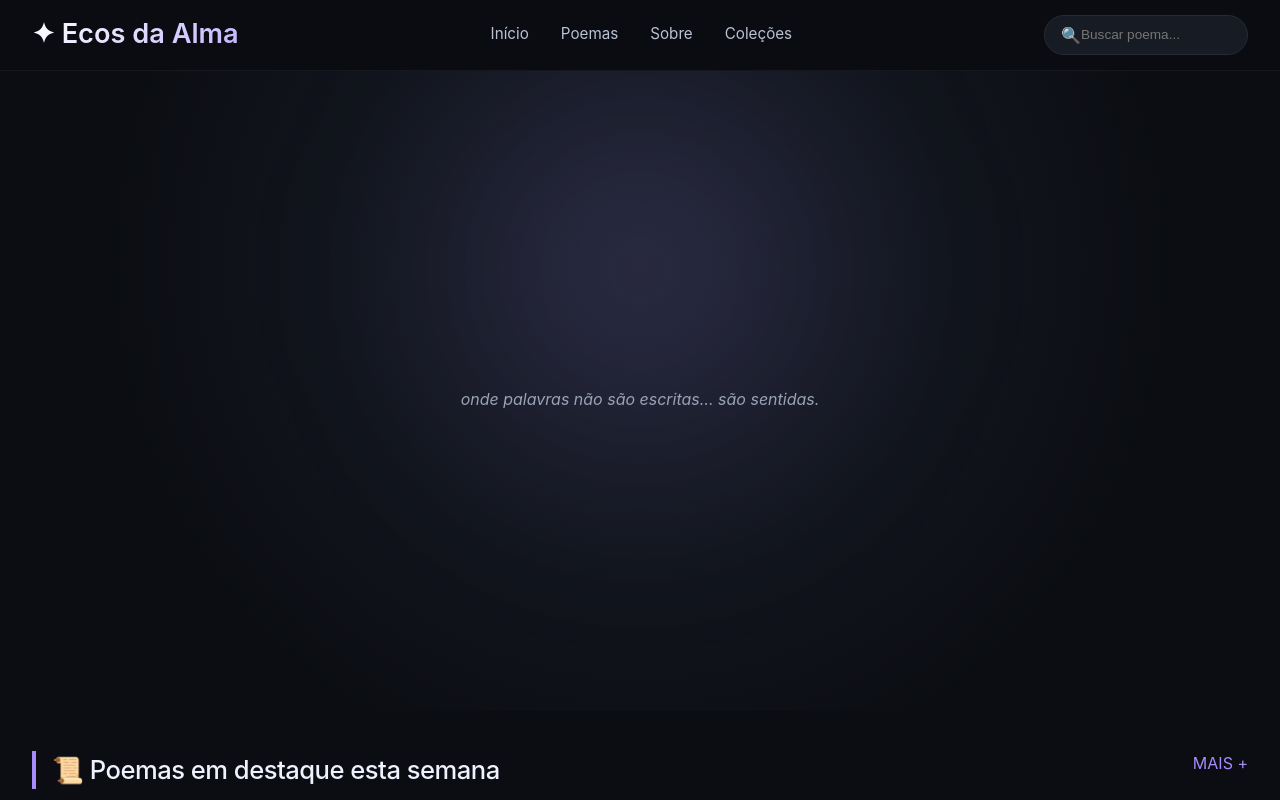
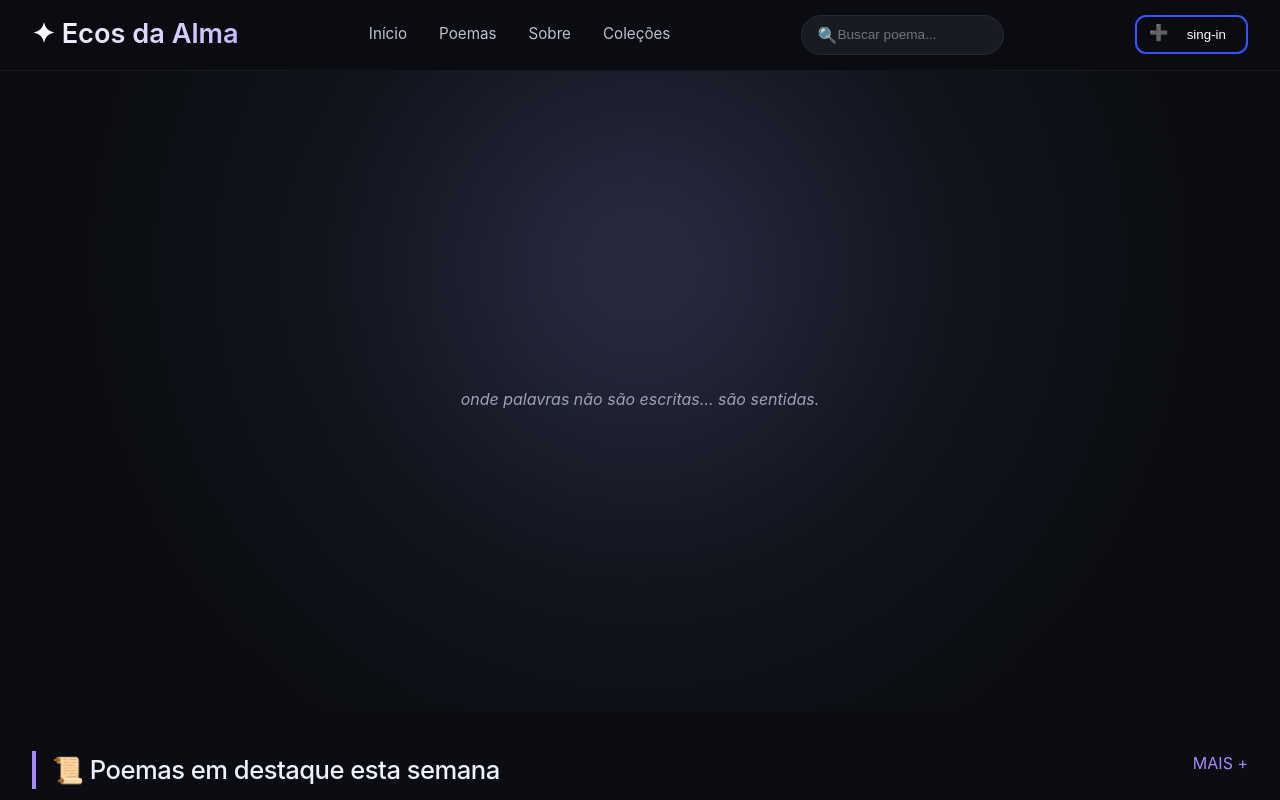
Before and after one commit to lucasDevt/poemas, a plain HTML site: page index.html in a window 1280 px wide. Shown: the top 800 px of the page. Drawn offline with Linux system fonts and the light colour scheme; no server answers.

Commit message:
botão login

```diff
--- a/index.html
+++ b/index.html
@@ -32,6 +32,11 @@
                 <span class="search-icon">🔍</span>
                 <input type="text" placeholder="Buscar poema...">
             </div>
+
+            <button class="button" id="sing-in">
+                <h3>➕</h3>
+                <div class="text">sing-in</div>
+            </button>
         </div>
     </header>
 
@@ -71,6 +76,16 @@
     <!-- 👇 CONTAINER GLOBAL DOS MODAIS -->
     <div id="modal-container"></div>
 
+    <!-- <div class="container-sing-in">
+        <div class="card card-container">
+            <form class="form-singin">
+                <span id="auth-email" class="auth-email"></span>
+                <input type="text" id="email" class="form-control" placeholder="E-mail" required autofocus/>
+                <input type="password" id="senha" class="form-control" placeholder="Senha" required/>
+            </form>
+        </div>
+    </div> -->
+
     <!-- ================= FOOTER ================= -->
     <footer class="site-footer">
         <div class="container">
@@ -84,4 +99,5 @@
     <script type="module" src="main.js"></script>
 
 </body>
+
 </html>
--- a/style.css
+++ b/style.css
@@ -430,3 +430,38 @@ a {
     padding: 2rem;
     color: #7c8599;
 }
+
+/* From Uiverse.io by reshades */
+.button {
+  background-color: #ffffff00;
+  color: #fff;
+  width: 8.5em;
+  height: 2.9em;
+  border: #3654ff 0.2em solid;
+  border-radius: 11px;
+  text-align: right;
+  transition: all 0.6s ease;
+}
+
+.button:hover {
+  background-color: #3654ff;
+  cursor: pointer;
+  transform: scale(1.10);
+  transition: 700ms;
+}
+
+.button h3 {
+  width: 1.6em;
+  margin: -0.2em 0.8em 1em;
+  position: absolute;
+  display: flex;
+  transition: all 0.6s ease;
+}
+
+.button:hover h3 {
+  transform: translateX(5px);
+}
+
+.text {
+  margin: 0 1.5em
+}
```
